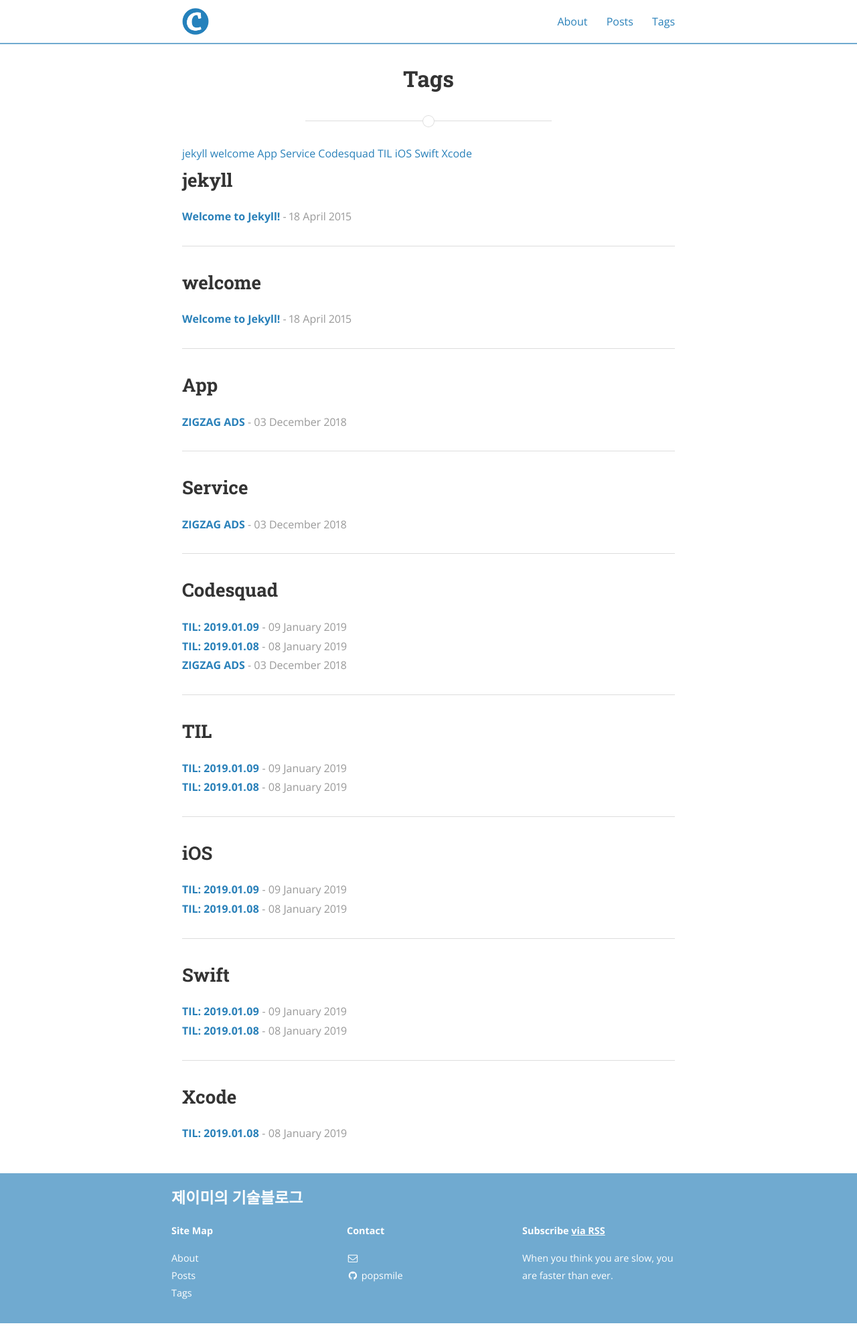
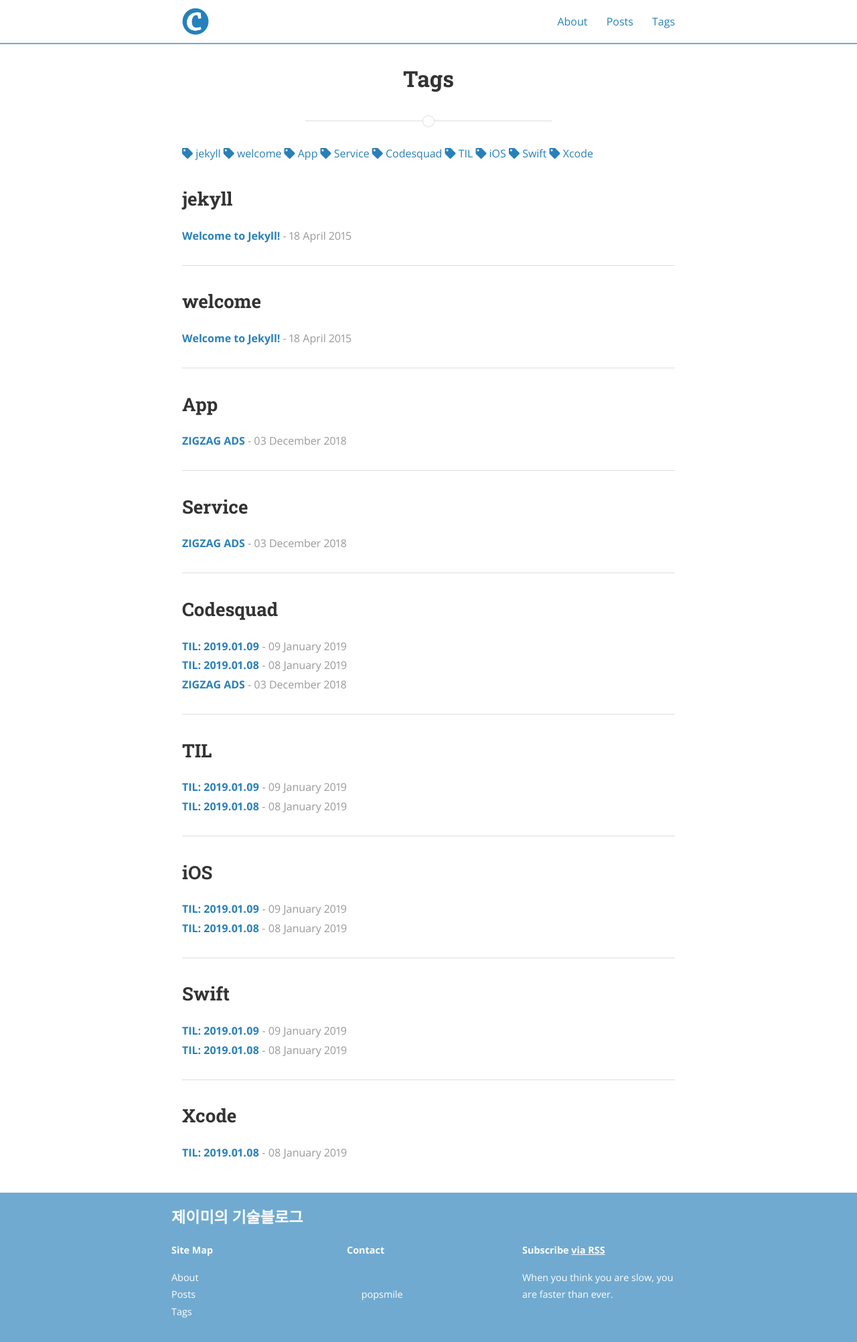
Before and after one commit to popsmile/popsmile.github.io, a Jekyll site: the page built from tags.html, in a window 1280 px wide. Shown: the whole page at 67% size. Built offline with Jekyll 4.4.1, drawn with Linux system fonts in a browser that asks for light colours; nearby versions of some CDN libraries; before the commit the page ends 1976 px from its top, so only the background shows below that.

Commit message:
Add: a tag icon of FontAwesome

```diff
--- a/_includes/head.html
+++ b/_includes/head.html
@@ -70,4 +70,5 @@
   <link rel="stylesheet" href="{{ "/css/main.css" | prepend: site.baseurl }}">
   <link rel="canonical" href="{{ page.url | replace:'index.html','' | prepend: site.baseurl | prepend: site.url }}">
   <link rel="alternate" type="application/rss+xml" title="{{ site.title }}" href="{{ "/feed.xml" | prepend: site.baseurl | prepend: site.url }}" />
+  <link rel="stylesheet" href="https://use.fontawesome.com/releases/v5.6.3/css/all.css" integrity="sha384-UHRtZLI+pbxtHCWp1t77Bi1L4ZtiqrqD80Kn4Z8NTSRyMA2Fd33n5dQ8lWUE00s/" crossorigin="anonymous">
 </head>
--- a/tags.html
+++ b/tags.html
@@ -4,9 +4,11 @@ title: "Tags"
 permalink: /tags/
 ---
 
-{% for tag in site.tags %}
-  <a href="#{{ tag[0] | slugify }}" class="post-tag">{{ tag[0] }}</a>
-{% endfor %}
+<div class="">
+  {% for tag in site.tags %}
+    <a href="#{{ tag[0] | slugify }}" class="post-tag"> <i class="fas fa-tag"></i> {{ tag[0] }} </a>
+  {% endfor %}
+</div>
 <br>
 
 {% for tag in site.tags %}
```
